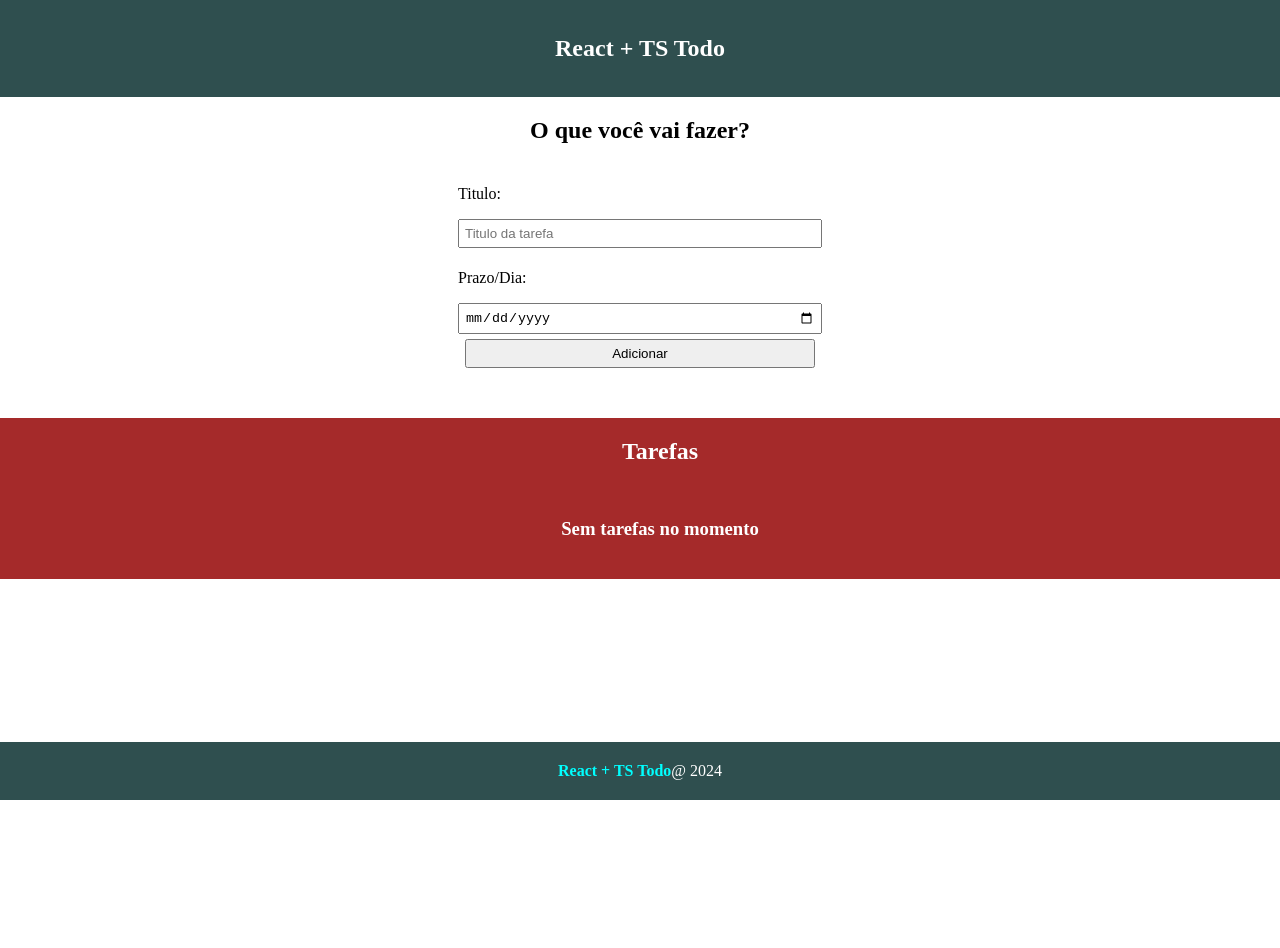
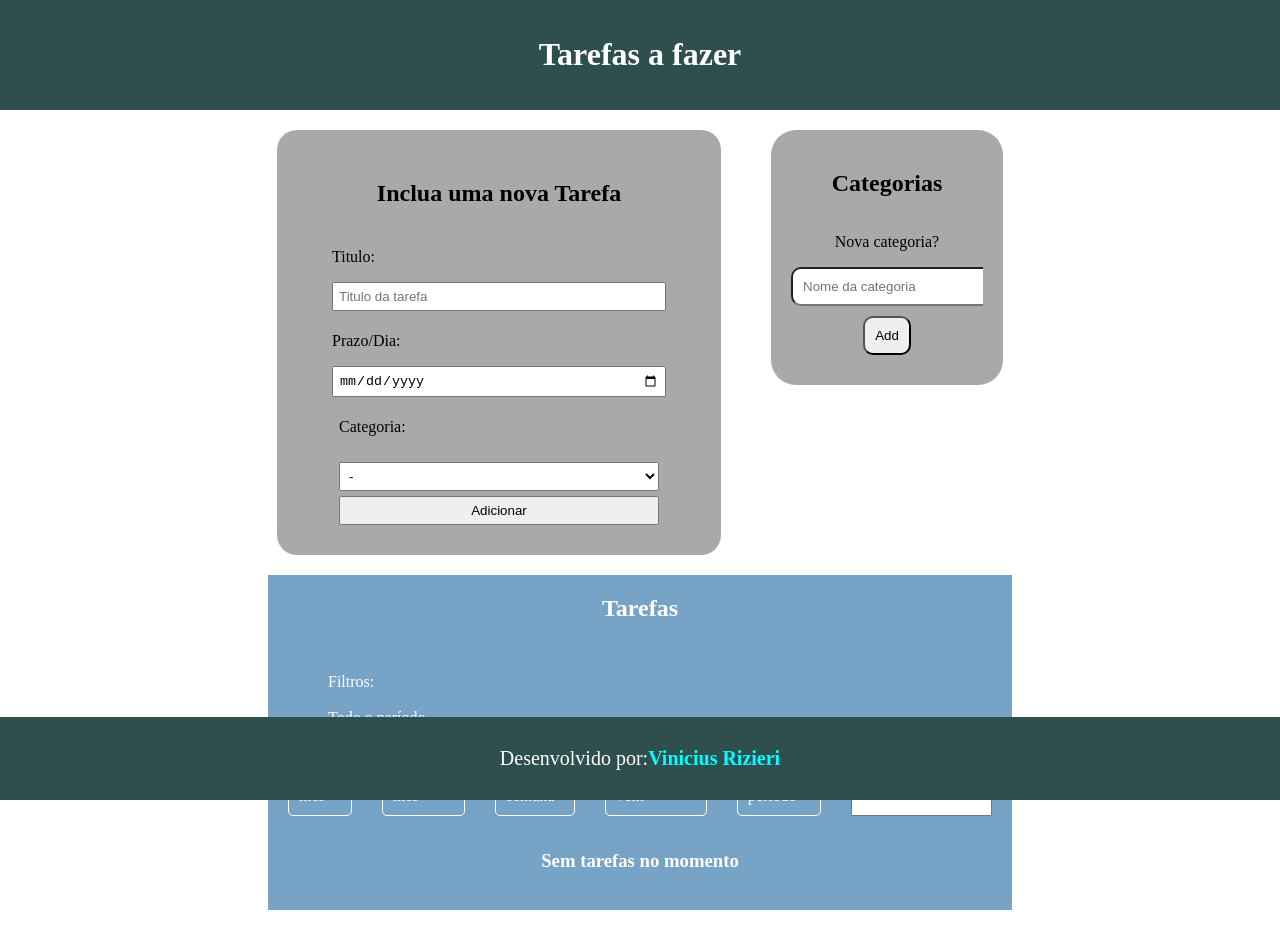
Before and after one commit to RizieriAlves/To-do-React-Ts, a React (Vite) app: page / in a window 1280 px wide. Shown: the top 948 px of the page. Before the commit the page ends 800 px from the top, so only its background shows below. Built offline with nearby package versions, Linux system fonts and the light colour scheme.

Commit message:
Css, Categorias, Filtros, Correções
1- Criação de categorias com salvamento no localStorage.
2- Configurado filtro por data e filtro por categoria.
3- Corrigido salvamento e resgate de informações do Local storage.

```diff
--- a/src/App.css
+++ b/src/App.css
@@ -1,4 +1,5 @@
 body {
   padding: 0;
+  padding-bottom: 150px;
   margin: 0;
 }
--- a/src/App.tsx
+++ b/src/App.tsx
@@ -1,12 +1,12 @@
-import Navbar from "./components/Navbar";
 import "./App.css";
 import Footer from "./components/Footer";
 import CreateTask from "./components/CreateTask";
+import Header from "./components/Header";
 
 function App() {
   return (
     <>
-      <Navbar />
+      <Header />
       <CreateTask />
       <Footer />
     </>
--- a/src/components/CreateTask.css
+++ b/src/components/CreateTask.css
@@ -1,30 +1,109 @@
 .createtask_container {
-  width: 50vw;
-  margin: auto;
+  width: 30vw;
+  margin: 20px 0px;
   display: flex;
   flex-direction: column;
   align-items: center;
+  min-width: 300px;
+  background-color: darkgray;
+  padding: 30px;
+  border-radius: 20px;
 
   & input {
-    width: 350px;
     padding: 5px;
+    min-width: 320px;
   }
 
   & form {
     display: flex;
+    min-width: 300px;
     flex-direction: column;
     gap: 5px;
     align-items: center;
+
+    & select {
+      min-width: 320px;
+      padding: 5px;
+    }
+  }
+}
+.task_categories {
+  display: flex;
+  justify-content: center;
+  gap: 50px;
+}
+.categories_container {
+  background-color: darkgrey;
+  width: 15vw;
+  border-radius: 25px;
+  margin: 20px 0px;
+  text-align: center;
+  padding: 20px;
+  height: fit-content;
+
+  & input,
+  button {
+    padding: 10px;
+    margin-bottom: 10px;
+    border-radius: 10px;
   }
 }
 
+.category_item {
+  background-color: white;
+  border-radius: 10px;
+  border: 1px solid black;
+  width: 80%;
+  display: flex;
+  align-items: center;
+  margin: auto;
+  & p {
+    width: 80%;
+    margin: 0;
+  }
+  & span {
+    width: 20%;
+    background-color: darkgray;
+    padding: 10px;
+    border-radius: 0px 10px 10px 0px;
+  }
+}
+
+.filters {
+  width: 100%;
+  margin-right: auto;
+  display: flex;
+  justify-content: space-evenly;
+  gap: 30px;
+
+  & span {
+    padding: 10px;
+    border: 1px solid white;
+    border-radius: 5px;
+  }
+
+  & span:hover {
+    background-color: blue;
+    cursor: pointer;
+  }
+}
+
+.selected_filter {
+  align-self: self-start;
+  display: flex;
+  flex-direction: column;
+  gap: 5px;
+  text-align: left;
+}
+
 .tasks_container {
-  margin-top: 50px;
-  width: 100vw;
+  margin: auto;
+  min-width: 300px;
+  width: 55vw;
   display: flex;
   flex-direction: column;
   align-items: center;
-  background-color: brown;
+  background-color: rgba(42, 110, 165, 0.637);
   padding: 20px;
   padding-top: 0;
   color: white;
@@ -33,8 +112,9 @@
 
 .task {
   display: flex;
-  width: 70vw;
+  width: 50vw;
   min-width: 300px;
+
   border: 1px solid white;
   padding: 10px;
   font-size: 1.2em;
@@ -42,8 +122,16 @@
   align-items: center;
   color: white;
   flex-wrap: wrap;
-  & * {
-    width: 25%;
+  justify-content: space-evenly;
+  text-align: left;
+  & span {
+    width: 20%;
+    min-width: 100px;
+    text-align: center;
+  }
+  & svg {
+    width: 20%;
+    min-width: 50px;
   }
 }
 
@@ -64,3 +152,23 @@
 button {
   text-align: center;
 }
+.category {
+  display: flex;
+
+  flex-direction: column;
+  gap: 10px;
+}
+
+@media screen and (max-width: 700px) {
+  .createtask_container {
+    width: 100vw;
+  }
+
+  .tasks_container {
+    width: 100vw;
+  }
+
+  .task {
+    margin: 10px 0px;
+  }
+}
--- a/src/components/CreateTask.tsx
+++ b/src/components/CreateTask.tsx
@@ -6,9 +6,18 @@ import { FaPencilAlt } from "react-icons/fa";
 const CreateTask = () => {
   const [taskName, setTaskName] = useState<string>("");
   const [date, setDate] = useState<string>("");
-  const [tasks, setTasks] = useState<{ name: string; date: string }[]>([]);
+  const [tasks, setTasks] = useState<
+    { name: string; date: string; category: string }[]
+  >([]);
   const [indexEdit, setIndexEdit] = useState<number | null>(null);
   const [edit, setEdit] = useState<boolean>(false);
+
+  const [newCategory, setNewCategory] = useState<string>("");
+  const [categories, setCategories] = useState<string[]>([]);
+  const [category, setCategory] = useState<string>("");
+  const [selectedCategory, setSelectedCategory] = useState<string | null>("");
+  const [selectedDate, setSelectedDate] = useState<number | null>(null);
+  const [filterDate, setFilterDate] = useState<string | null>("Todo o período");
 
   //Feito desta forma pois devido ao fuso, era reduzido um dia no transformação com toLocaleDateString()
   const formatDate = (date: string) => {
@@ -23,9 +32,10 @@ const CreateTask = () => {
   const handleSubmit = async (e: FormEvent<HTMLFormElement>) => {
     e.preventDefault();
 
-    const task: { name: string; date: string } = {
+    const task: { name: string; date: string; category: string } = {
       name: taskName,
       date: date,
+      category: category,
     };
 
     setTasks((tasks) => [...tasks, task]);
@@ -34,11 +44,14 @@ const CreateTask = () => {
   };
 
   const handleEdit = (index: number) => {
-    const task: { name: string; date: string } = {
+    const task: { name: string; date: string; category: string } = {
       name: taskName,
       date: date,
+      category: category,
     };
-    const newTaskList: { name: string; date: string }[] = [...tasks];
+    const newTaskList: { name: string; date: string; category: string }[] = [
+      ...tasks,
+    ];
     newTaskList[index] = task;
     setDate("");
     setTaskName("");
@@ -61,47 +74,130 @@ const CreateTask = () => {
   };
 
   useEffect(() => {
-    if (localStorage.length == 0) {
-      localStorage.setItem("tasks", JSON.stringify(tasks));
-    } else {
-      getLS();
+    const tasksLS = localStorage.getItem("tasks");
+    const categoriesLS = localStorage.getItem("categories");
+    if (tasksLS) {
+      setTasks(JSON.parse(tasksLS));
+    }
+    if (categoriesLS) {
+      setCategories(JSON.parse(categoriesLS));
     }
   }, []);
 
   useEffect(() => {
     saveLS();
-  }, [tasks]);
+  }, [tasks, categories]);
 
   const saveLS = () => {
     localStorage.setItem("tasks", JSON.stringify(tasks));
+    localStorage.setItem("categories", JSON.stringify(categories));
   };
 
-  const getLS = async () => {
-    const data = await localStorage.getItem("tasks");
-    if (data != null) {
-      setTasks(JSON.parse(data));
+  //Check filters, set tasks order, render tasks
+  const renderTasks = (category: string | null, date: number | null) => {
+    //Check category filter
+    let category_tasks: { name: string; date: string; category: string }[] = [];
+    if (category) {
+      tasks.forEach((task) => {
+        if (task.category === category) {
+          category_tasks.push(task);
         }
-  };
+      });
+    } else {
+      category_tasks = tasks;
+    }
 
-  const renderTasks = () => {
-    let task_order: { name: string; date: string }[] = [];
-    if (tasks.length > 1) {
-      task_order = tasks.sort((a, b) => {
+    //Check data filter
+    let final_tasks: { name: string; date: string; category: string }[] = [];
+    const date_now: Date = new Date(Date.now());
+    const month = date_now.getMonth();
+    const day = date_now.getDay();
+    const daysUntilSunday = (7 - day) % 7;
+    const nextSunday = new Date(
+      Date.now() + daysUntilSunday * 1000 * 60 * 60 * 24
+    );
+    nextSunday.setHours(0, 0, 0, 0);
+    const toNextSunday = new Date(
+      nextSunday.getTime() + 7 * 24 * 60 * 60 * 1000
+    );
+
+    switch (date) {
+      case 0:
+        final_tasks = category_tasks;
+        break;
+      case 1:
+        category_tasks.forEach((task) => {
+          if (new Date(task.date).getMonth() == month) {
+            final_tasks.push(task);
+          }
+        });
+        break;
+      case 2:
+        if (month == 12) {
+          category_tasks.forEach((task) => {
+            if (new Date(task.date).getMonth() == 1) {
+              final_tasks.push(task);
+            }
+          });
+        } else {
+          category_tasks.forEach((task) => {
+            if (new Date(task.date).getMonth() == month + 1) {
+              final_tasks.push(task);
+            }
+          });
+        }
+        break;
+      case 3:
+        category_tasks.forEach((task) => {
+          if (new Date(task.date) < nextSunday) {
+            final_tasks.push(task);
+          }
+        });
+        break;
+      case 4:
+        category_tasks.forEach((task) => {
+          if (
+            nextSunday < new Date(task.date) &&
+            new Date(task.date) < toNextSunday
+          ) {
+            final_tasks.push(task);
+          }
+        });
+        break;
+      default:
+        final_tasks = category_tasks;
+        break;
+    }
+
+    //Ordenação
+    let task_order: { name: string; date: string; category: string }[] = [];
+    if (final_tasks.length > 1) {
+      task_order = final_tasks.sort((a, b) => {
         const dateA = new Date(a.date);
         const dateB = new Date(b.date);
         return dateA.getTime() - dateB.getTime();
       });
     } else {
-      task_order = tasks;
+      task_order = final_tasks;
     }
-    //Ordenação
 
     if (task_order.length != 0) {
-      return task_order?.map((task, index) => {
+      return (
+        <>
+          <div className="task">
+            <span>Nome:</span>
+            <span>Categoria</span>
+            <span>Dia:</span>
+            <span></span>
+            <span></span>
+          </div>
+
+          {task_order?.map((task, index) => {
             return (
               <div>
                 <div key={index} className="task">
                   <span>{task.name}</span>
+                  <span>{task.category}</span>
                   <span>Dia: {formatDate(task.date)}</span>
                   <FaPencilAlt
                     onClick={() => {
@@ -143,6 +239,21 @@ const CreateTask = () => {
                         }}
                       />
                     </label>
+                    <label className="category">
+                      <p>Categoria:</p>
+                      <select
+                        required
+                        onChange={(e: ChangeEvent<HTMLSelectElement>) => {
+                          setCategory(e.target.value);
+                        }}
+                      >
+                        <option value="-">-</option>
+                        {categories &&
+                          categories.map((category) => {
+                            return <option>{category}</option>;
+                          })}
+                      </select>
+                    </label>
                     <button value="Editar">
                       <p>Editar</p>
                     </button>
@@ -157,7 +268,9 @@ const CreateTask = () => {
                 )}
               </div>
             );
-      });
+          })}
+        </>
+      );
     } else {
       return (
         <div>
@@ -167,8 +280,23 @@ const CreateTask = () => {
     }
   };
 
+  const addCategory = () => {
+    const categories_ = [...categories, newCategory];
+    setCategories(categories_);
+    setNewCategory("");
+  };
+
+  const handleDeleteCategory = (index: number) => {
+    setCategories((categories) => {
+      const newCategoryList = [...categories];
+      newCategoryList.splice(index, 1);
+      return newCategoryList;
+    });
+  };
+
   return (
     <>
+      <div className="task_categories">
         {indexEdit == null && (
           <div className="createtask_container">
             <form
@@ -176,7 +304,7 @@ const CreateTask = () => {
                 await handleSubmit(e);
               }}
             >
-            <h2>O que você vai fazer?</h2>
+              <h2>Inclua uma nova Tarefa</h2>
               <label>
                 <p>Titulo:</p>
                 <input
@@ -200,14 +328,127 @@ const CreateTask = () => {
                   }}
                 />
               </label>
+              <label className="category">
+                <p>Categoria:</p>
+                <select
+                  required
+                  onChange={(e: ChangeEvent<HTMLSelectElement>) => {
+                    setCategory(e.target.value);
+                  }}
+                >
+                  <option value="-">-</option>
+                  {categories &&
+                    categories.map((category) => {
+                      return <option>{category}</option>;
+                    })}
+                </select>
+              </label>
               <input type="submit" value="Adicionar" />
             </form>
           </div>
         )}
 
+        <div className="categories_container">
+          <h2>Categorias</h2>
+          <div>
+            <p>Nova categoria?</p>
+            <input
+              type="text"
+              placeholder="Nome da categoria"
+              value={newCategory}
+              onChange={(e: ChangeEvent<HTMLInputElement>) => {
+                setNewCategory(e.target.value);
+              }}
+            />
+            <button
+              type="button"
+              onClick={() => {
+                addCategory();
+                saveLS();
+              }}
+            >
+              Add
+            </button>
+          </div>
+          {categories.map((category, index) => {
+            return (
+              <div className="category_item">
+                <p>{category}</p>
+                <span
+                  onClick={() => {
+                    handleDeleteCategory(index);
+                  }}
+                >
+                  <FaTrash />
+                </span>
+              </div>
+            );
+          })}
+        </div>
+      </div>
       <div className="tasks_container">
         <h2>Tarefas</h2>
-        {renderTasks()}
+        <span className="selected_filter">
+          <ul>
+            Filtros:
+            <li>{selectedCategory}</li>
+            <li>{filterDate}</li>
+          </ul>
+        </span>
+        <div className="filters">
+          <span
+            onClick={() => {
+              setSelectedDate(1);
+              setFilterDate("Este mês");
+            }}
+          >
+            Este mês
+          </span>
+          <span
+            onClick={() => {
+              setSelectedDate(2);
+              setFilterDate("Próximo mês");
+            }}
+          >
+            Próximo mês
+          </span>
+          <span
+            onClick={() => {
+              setSelectedDate(3);
+              setFilterDate("Esta semana");
+            }}
+          >
+            Esta semana
+          </span>
+          <span
+            onClick={() => {
+              setSelectedDate(4);
+              setFilterDate("Semana que vem");
+            }}
+          >
+            Semana que vem
+          </span>
+          <span
+            onClick={() => {
+              setSelectedDate(0);
+              setFilterDate("Todo o período");
+            }}
+          >
+            Todo período
+          </span>
+          <select
+            onChange={(e: ChangeEvent<HTMLSelectElement>) => {
+              setSelectedCategory(e.target.value);
+            }}
+          >
+            <option value="">Todas as categorias</option>
+            {categories &&
+              categories.map((category) => {
+                return <option value={category}>{category}</option>;
+              })}
+          </select>
+        </div>
+        {renderTasks(selectedCategory, selectedDate)}
       </div>
     </>
   );
--- a/src/components/Footer.css
+++ b/src/components/Footer.css
@@ -1,15 +1,18 @@
 footer {
   background-color: darkslategray;
-  padding: 20px;
+  padding: 10px;
   color: white;
   position: fixed;
   bottom: 0;
   left: 0;
   right: 0;
+  font-size: 20px;
   text-align: center;
 
-  & span {
+  & a {
     color: aqua;
+
     font-weight: bolder;
+    text-decoration: none;
   }
 }
--- a/src/components/Footer.tsx
+++ b/src/components/Footer.tsx
@@ -3,7 +3,10 @@ import "./Footer.css";
 const Footer = () => {
   return (
     <footer>
-      <span>React + TS Todo</span>@ 2024
+      <p>
+        Desenvolvido por:
+        <a href="https://www.linkedin.com/in/rizierialves/">Vinicius Rizieri</a>
+      </p>
     </footer>
   );
 };
--- a/src/components/Navbar.css
+++ b/src/components/Header.css
@@ -1,4 +1,4 @@
-nav {
+header {
   padding: 15px;
   background-color: darkslategray;
 
--- /dev/null
+++ b/src/components/Header.tsx
@@ -0,0 +1,10 @@
+import "./Header.css";
+
+const Header = () => {
+  return (
+    <header>
+      <h1>Tarefas a fazer</h1>
+    </header>
+  );
+};
+export default Header;
--- a/src/components/Navbar.tsx
+++ /dev/null
@@ -1,10 +0,0 @@
-import "./Navbar.css";
-
-const Navbar = () => {
-  return (
-    <nav>
-      <h1>React + TS Todo</h1>
-    </nav>
-  );
-};
-export default Navbar;
```
Lines whose indentation alone changed are shown as unchanged.
